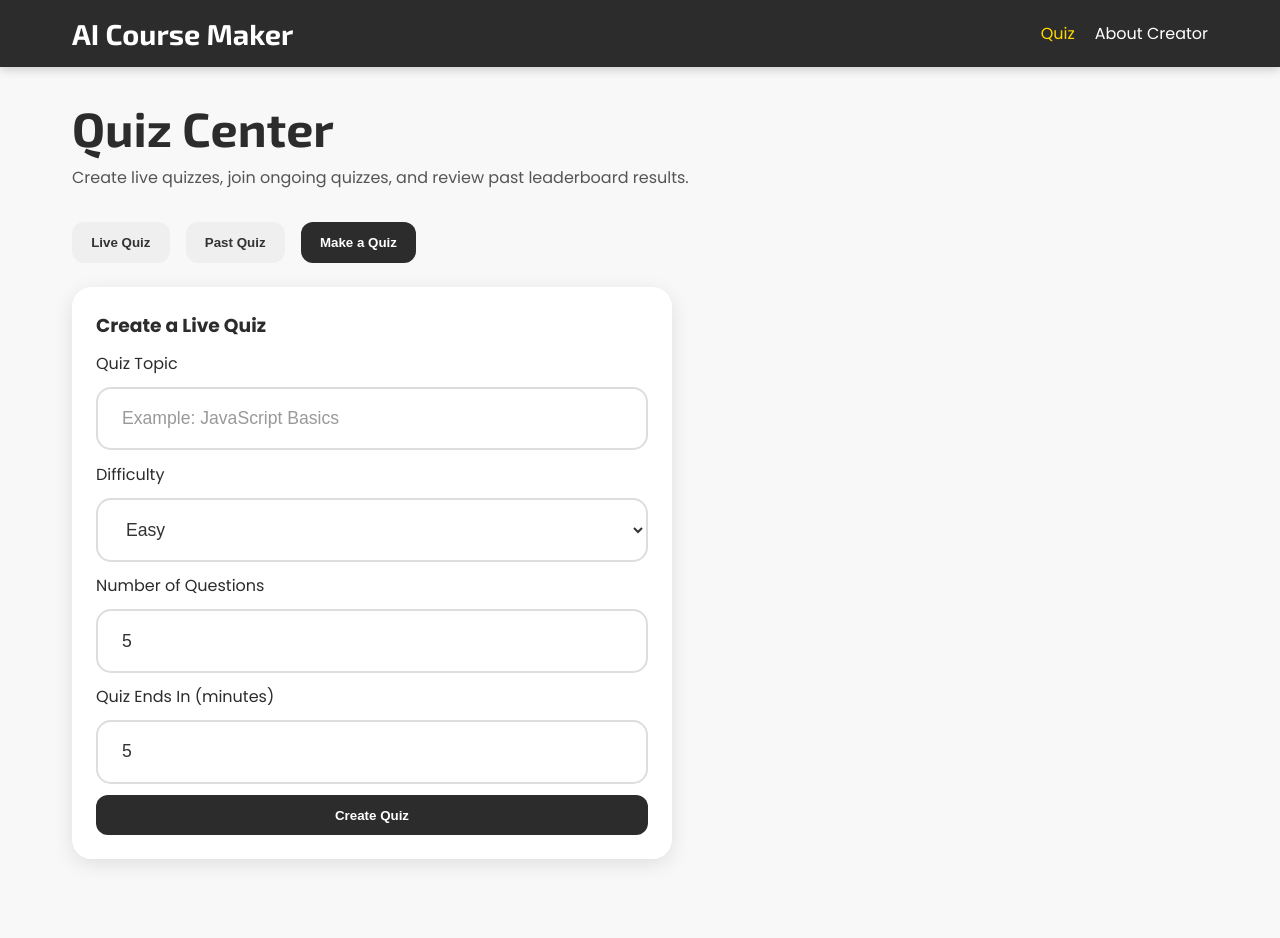
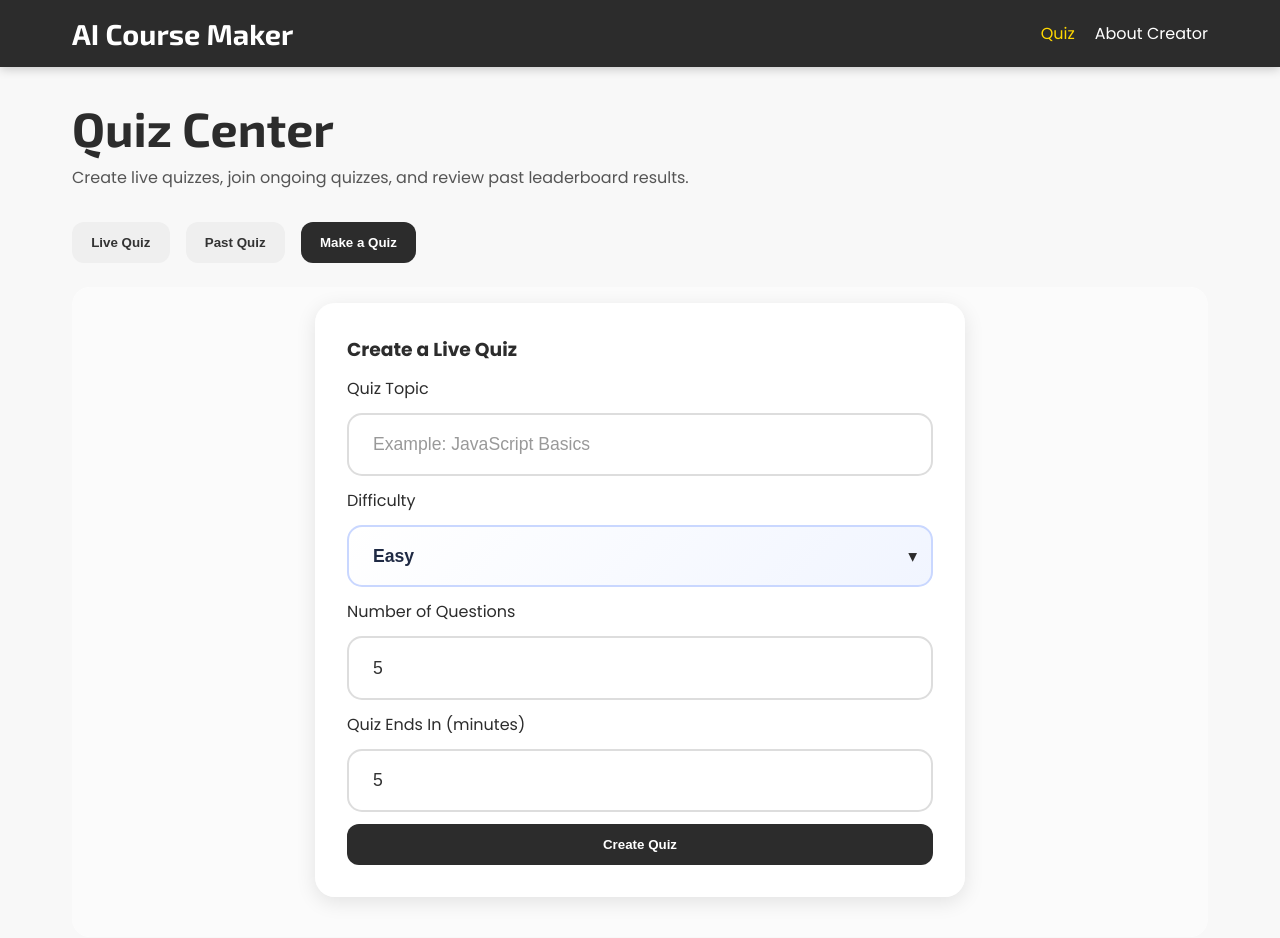
Before and after one commit to saurabhrjk/AICourseMaker, a React (Create React App) app: page /quiz in a window 1280 px wide. Both pictures are taken after a click on the button "Make a Quiz". Shown: the top 938 px of the page. Before the commit the page ends 915 px from the top, so only its background shows below. Built offline with nearby package versions, Linux system fonts and the light colour scheme.

Commit message:
Refine quiz UX with spacing, centered create form, and single-attempt guard

```diff
--- a/src/components/QuizPage.css
+++ b/src/components/QuizPage.css
@@ -49,10 +49,15 @@
   color: #fff;
 }
 
-.primary-btn:hover,
+.primary-btn:hover:not(:disabled),
 .secondary-btn:hover,
 .tab-btn:hover {
   transform: translateY(-2px);
+}
+
+.primary-btn:disabled {
+  opacity: 0.6;
+  cursor: not-allowed;
 }
 
 .secondary-btn {
@@ -69,6 +74,18 @@
   margin-bottom: 1.5rem;
 }
 
+.tab-panel {
+  padding: 1rem;
+  border-radius: 18px;
+  background: rgba(255, 255, 255, 0.55);
+  margin-bottom: 1rem;
+}
+
+.create-tab-panel {
+  display: flex;
+  justify-content: center;
+}
+
 .quiz-grid {
   display: grid;
   grid-template-columns: repeat(auto-fill, minmax(260px, 1fr));
@@ -80,13 +97,16 @@
   display: flex;
   flex-direction: column;
   gap: 0.5rem;
+  padding: 1.4rem;
 }
 
 .create-form {
   display: flex;
   flex-direction: column;
-  gap: 0.7rem;
-  max-width: 600px;
+  gap: 0.75rem;
+  max-width: 650px;
+  width: 100%;
+  padding: 2rem;
 }
 
 .create-form .topic-input {
@@ -95,6 +115,8 @@
 
 .empty-state {
   color: #666;
+  margin: 0.75rem 0;
+  padding: 0.5rem 0.25rem;
 }
 
 .result-banner {
@@ -106,9 +128,13 @@
   margin-bottom: 1rem;
 }
 
+.play-error {
+  margin-bottom: 1.2rem;
+}
+
 .name-field-row {
   max-width: 500px;
-  margin-bottom: 1rem;
+  margin-bottom: 1.25rem;
 }
 
 .name-field-row label {
@@ -152,8 +178,40 @@
   border-radius: 10px;
 }
 
+.select-wrap {
+  position: relative;
+}
+
+.select-wrap::after {
+  content: '▾';
+  position: absolute;
+  right: 1rem;
+  top: 50%;
+  transform: translateY(-50%);
+  color: #2c2c2c;
+  pointer-events: none;
+  font-size: 1.1rem;
+}
+
+.difficulty-select {
+  appearance: none;
+  background: linear-gradient(135deg, #ffffff 0%, #f1f5ff 100%);
+  border: 2px solid #c9d7ff;
+  font-weight: 600;
+  color: #1f2a44;
+}
+
+.difficulty-select:focus {
+  border-color: #4a69d9;
+  box-shadow: 0 0 0 4px rgba(74, 105, 217, 0.16);
+}
+
 .player-actions {
   margin-top: 1.5rem;
+}
+
+.leaderboard {
+  padding: 1.75rem;
 }
 
 .leaderboard table {
@@ -176,4 +234,12 @@
   .quiz-title {
     font-size: 2.2rem;
   }
+
+  .tab-panel {
+    padding: 0.8rem;
+  }
+
+  .create-form {
+    padding: 1.2rem;
+  }
 }
--- a/src/components/QuizPage.js
+++ b/src/components/QuizPage.js
@@ -22,6 +22,7 @@ const QuizPage = () => {
   const [quizzes, setQuizzes] = useState([]);
   const [isCreatingQuiz, setIsCreatingQuiz] = useState(false);
   const [createError, setCreateError] = useState('');
+  const [playError, setPlayError] = useState('');
   const [playingQuiz, setPlayingQuiz] = useState(null);
   const [playerName, setPlayerName] = useState('');
   const [answers, setAnswers] = useState({});
@@ -34,6 +35,13 @@ const QuizPage = () => {
     questionCount: 5,
     durationMinutes: 5
   });
+
+  const getParticipantName = () => (playerName.trim() || 'Anonymous Player');
+
+  const hasAlreadyAttempted = (quiz, participantName = getParticipantName()) => {
+    const normalizedName = participantName.trim().toLowerCase();
+    return (quiz.leaderboard || []).some((entry) => entry.name.trim().toLowerCase() === normalizedName);
+  };
 
   useEffect(() => {
     const initialQuizzes = getStoredQuizzes();
@@ -133,6 +141,7 @@ const QuizPage = () => {
 
       const updated = [newQuiz, ...quizzes];
       persistQuizzes(updated);
+      setPlayError('');
       setActiveTab('live');
       setSelectedLeaderboardQuizId(newQuiz.id);
       setQuizForm({ topic: '', difficulty: 'Easy', questionCount: 5, durationMinutes: 5 });
@@ -153,7 +162,14 @@ const QuizPage = () => {
       return;
     }
 
-    const participant = playerName.trim() || 'Anonymous Player';
+    const participant = getParticipantName();
+
+    if (hasAlreadyAttempted(quiz, participant)) {
+      setPlayError('You have already attempted this quiz. You can review the leaderboard instead.');
+      return;
+    }
+
+    setPlayError('');
     setPlayerName(participant);
     setPlayingQuiz(quiz);
     setAnswers({});
@@ -173,7 +189,7 @@ const QuizPage = () => {
 
     const attempt = {
       id: `attempt-${Date.now()}`,
-      name: playerName.trim() || 'Anonymous Player',
+      name: getParticipantName(),
       score,
       total,
       submittedAt: new Date().toISOString(),
@@ -253,6 +269,8 @@ const QuizPage = () => {
               </div>
             )}
 
+            {playError && <p className="error-message play-error">{playError}</p>}
+
             <div className="tabs-row">
               <button className={`tab-btn ${activeTab === 'live' ? 'active' : ''}`} onClick={() => setActiveTab('live')}>Live Quiz</button>
               <button className={`tab-btn ${activeTab === 'past' ? 'active' : ''}`} onClick={() => setActiveTab('past')}>Past Quiz</button>
@@ -276,16 +294,26 @@ const QuizPage = () => {
                   <p className="empty-state">No live quiz right now. Create one from “Make a Quiz”.</p>
                 ) : (
                   <div className="quiz-grid">
-                    {liveQuizzes.map((quiz) => (
+                    {liveQuizzes.map((quiz) => {
+                      const alreadyAttempted = hasAlreadyAttempted(quiz);
+
+                      return (
                         <div key={quiz.id} className="card">
                           <h3>{quiz.topic}</h3>
                           <p><strong>Difficulty:</strong> {quiz.difficulty}</p>
                           <p><strong>Questions:</strong> {quiz.questionCount}</p>
                           <p><strong>Ends:</strong> {new Date(quiz.endsAt).toLocaleString()}</p>
-                        <button className="primary-btn" onClick={() => startQuiz(quiz)}>Join Live Quiz</button>
+                          <button
+                            className="primary-btn"
+                            onClick={() => startQuiz(quiz)}
+                            disabled={alreadyAttempted}
+                          >
+                            {alreadyAttempted ? 'Already Attempted' : 'Join Live Quiz'}
+                          </button>
                           <button className="secondary-btn" onClick={() => setSelectedLeaderboardQuizId(quiz.id)}>View Leaderboard</button>
                         </div>
-                    ))}
+                      );
+                    })}
                   </div>
                 )}
               </div>
@@ -312,7 +340,7 @@ const QuizPage = () => {
             )}
 
             {activeTab === 'create' && (
-              <div className="tab-panel">
+              <div className="tab-panel create-tab-panel">
                 <form className="create-form card" onSubmit={handleCreateQuiz}>
                   <h3>Create a Live Quiz</h3>
                   <label>Quiz Topic</label>
@@ -325,8 +353,9 @@ const QuizPage = () => {
                   />
 
                   <label>Difficulty</label>
+                  <div className="select-wrap">
                     <select
-                    className="topic-input"
+                      className="topic-input difficulty-select"
                       value={quizForm.difficulty}
                       onChange={(event) => setQuizForm((prev) => ({ ...prev, difficulty: event.target.value }))}
                     >
@@ -334,6 +363,7 @@ const QuizPage = () => {
                       <option>Medium</option>
                       <option>Hard</option>
                     </select>
+                  </div>
 
                   <label>Number of Questions</label>
                   <input
```
Lines whose indentation alone changed are shown as unchanged.
